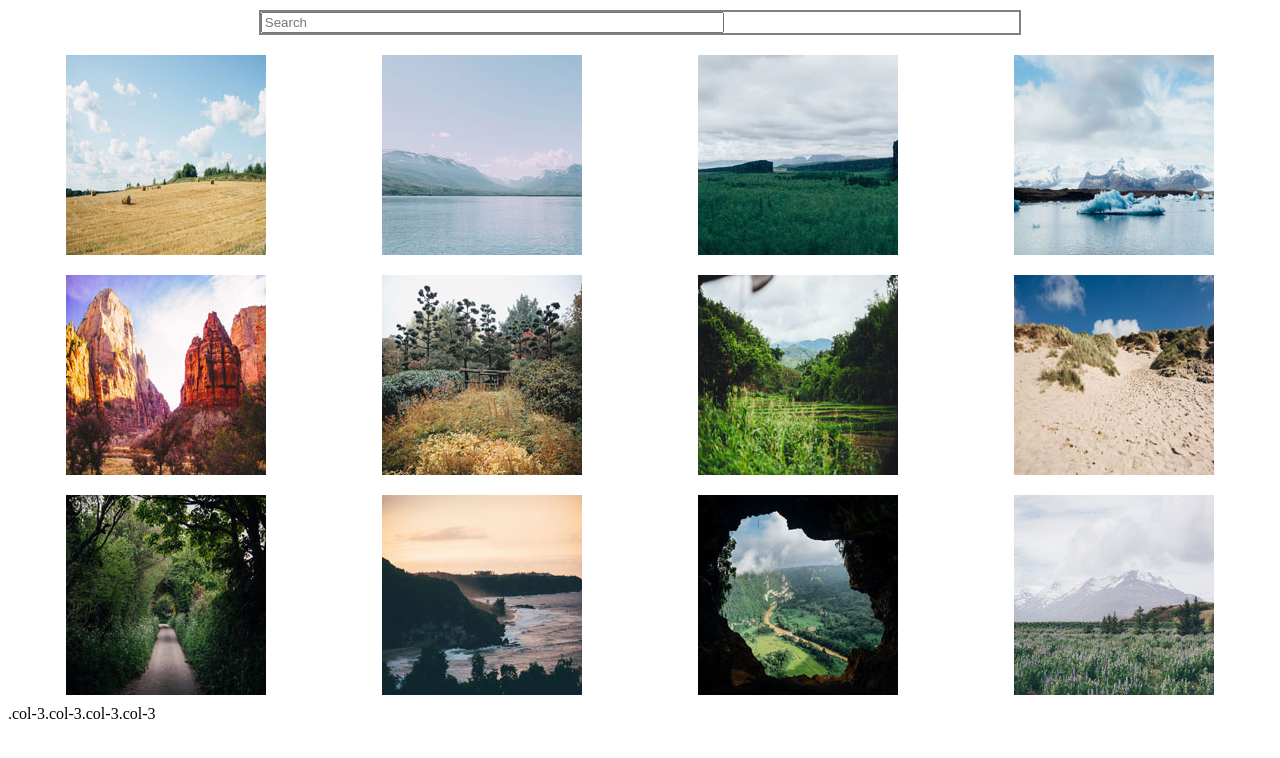
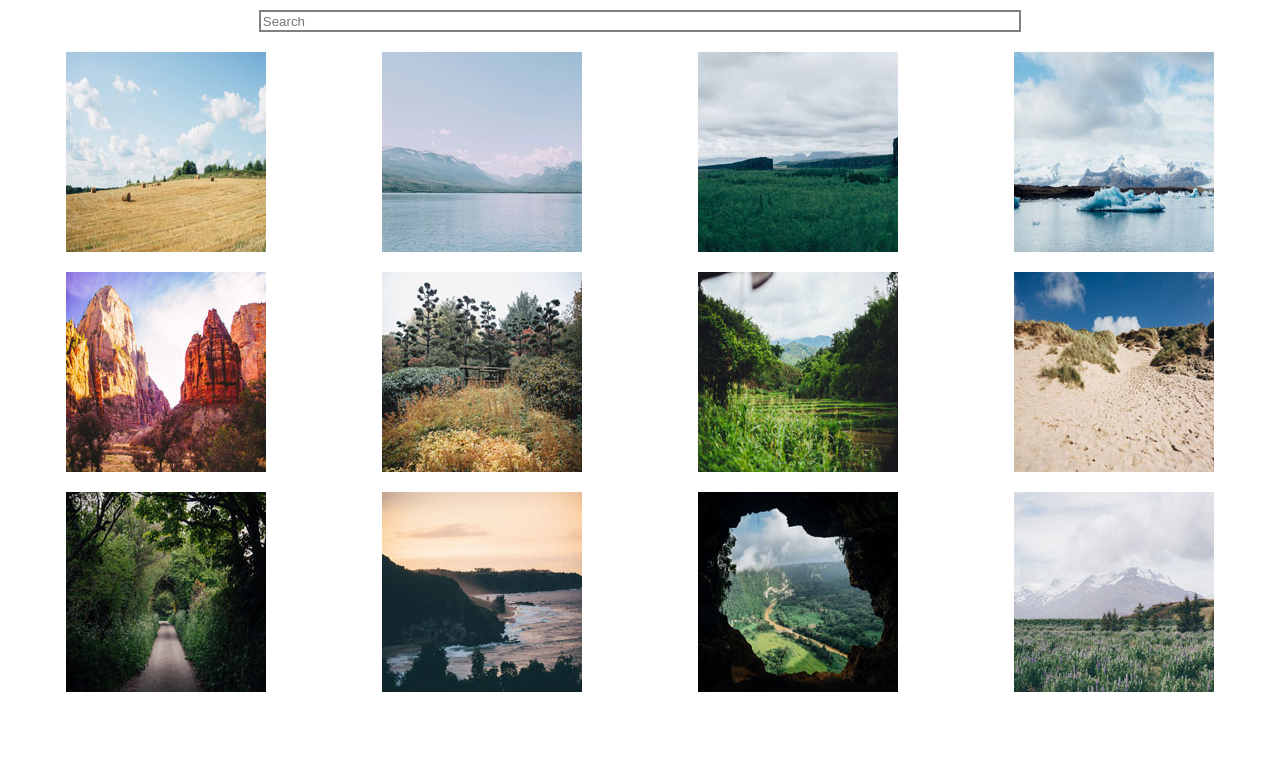
Before and after one commit to elechler/Project-5, a plain HTML site: page index.html in a window 1280 px wide. Drawn offline with Linux system fonts and the light colour scheme.

Commit message:
adding links to images, trying to fig out plug in

```diff
--- a/css/styles.css
+++ b/css/styles.css
@@ -1,4 +1,4 @@
-img {
+a img {
     display: flex;
     margin: auto;
     padding: 10px;
@@ -8,26 +8,33 @@ img {
     border: solid grey 2px;
     margin: 10px auto;
     width: 60%;
+ }
 
- }
  input {
     width: 60%;
-
- }
- input:active {
-    background-color: red;
-
+    border: none;
  }
 
+ input:hover {
+     }
+
+input:focus {
+   outline: none;
+}
 
  @media (min-width: 768px) {
     .row {
       display: flex;
       flex-direction: row;
+      margin: auto;
+    }
+  }
 
-    }
-
-
-
-
-  }
+  @media (min-width: 1024px) {
+   .row {
+     display: flex;
+     flex-direction: row;
+     margin: auto;
+     justify-content: space-around;
+   }
+ }
--- a/index.html
+++ b/index.html
@@ -1,6 +1,5 @@
 <!doctype html>
 <html lang="en">
-
     <head>
         <meta charset="utf-8">
         <title></title>
@@ -13,40 +12,31 @@
             <div>
                 <div class="search-box">
                 <input type="text" id="search" name="search" placeholder="Search">
+                </div>
+
+            <div class="row">
+                <a href='photos/01.jpg'><img src="photos/thumbnails/01.jpg" alt="Hay Bales"></a>
+                <a href='photos/02.jpg'><img src="photos/thumbnails/02.jpg" alt="Lake"></a>
+                <a href='photos/03.jpg'><img src="photos/thumbnails/03.jpg" alt="Canyon"></a>
+                <a href='photos/04.jpg'><img src="photos/thumbnails/04.jpg" alt="Iceberg"></a>
             </div>
 
             <div class="row">
-                <img src="photos/thumbnails/01.jpg" alt="Hay Bales">
-                <img src="photos/thumbnails/02.jpg" alt="Lake">
-                <img src="photos/thumbnails/03.jpg" alt="Canyon">
-                <img src="photos/thumbnails/04.jpg" alt="Iceberg">
+                <a href='photos/05.jpg'><img src="photos/thumbnails/05.jpg" alt="Desert"></a>
+                <a href='photos/06.jpg'><img src="photos/thumbnails/06.jpg" alt="Fall"></a>
+                <a href='photos/07.jpg'><img src="photos/thumbnails/07.jpg" alt="Plantations"></a>
+                <a href='photos/08.jpg'><img src="photos/thumbnails/08.jpg" alt="Dunes"></a>
             </div>
 
             <div class="row">
-                <img src="photos/thumbnails/05.jpg" alt="Desert">
-                <img src="photos/thumbnails/06.jpg" alt="Fall">
-                <img src="photos/thumbnails/07.jpg" alt="Plantations">
-                <img src="photos/thumbnails/08.jpg" alt="Dunes">
+                <a href='photos/09.jpg'><img src="photos/thumbnails/09.jpg" alt="Countryside Lane"></a>
+                <a href='photos/10.jpg'><img src="photos/thumbnails/10.jpg" alt="Sunset"></a>
+                <a href='photos/11.jpg'><img src="photos/thumbnails/11.jpg" alt="Cave"></a>
+                <a href='photos/12.jpg'><img src="photos/thumbnails/12.jpg" alt="Bluebells"></a>
             </div>
 
-            <div class="row">
-                <img src="photos/thumbnails/09.jpg" alt="Countryside Lane">
-                <img src="photos/thumbnails/10.jpg" alt="Sunset">
-                <img src="photos/thumbnails/11.jpg" alt="Cave">
-                <img src="photos/thumbnails/12.jpg" alt="Bluebells">
-            </div>
-                <!--<nav ></nav>-->
             </div>
         </header>
     </body>
 
 </html>
-
-
-
-<div class="row">
-    <div class="col-3 theme">.col-3</div>
-    <div class="col-3 theme">.col-3</div>
-    <div class="col-3 theme">.col-3</div>
-    <div class="col-3 theme">.col-3</div>
-</div>
```
Also changed, not shown: 3 other files.
